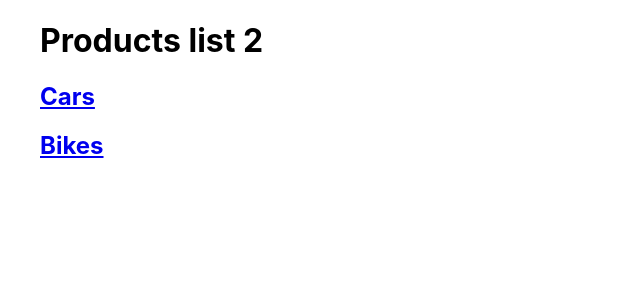
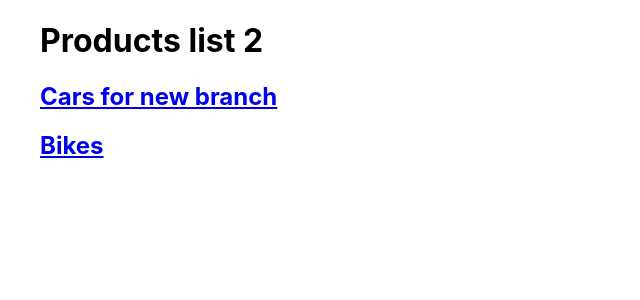
Before and after one commit to sanatjariwala/a, a React (Create React App) app: page /Products in a window 1280 px wide. Shown: the top 300 px of the page, without its empty margins (0-640 px from the left). Built offline with nearby package versions, Linux system fonts and the light colour scheme.

Commit message:
some changes

```diff
--- a/src/components/Products.js
+++ b/src/components/Products.js
@@ -6,7 +6,7 @@ function Products() {
       <ul>
         <h1>Products list 2</h1>
         <h2>
-          <Link to="/Cars/Audi">Cars</Link>
+          <Link to="/Cars/Audi">Cars for new branch</Link>
         </h2>
         <h2>
           <Link to="/Bikes/Yamaha">Bikes</Link>
```
